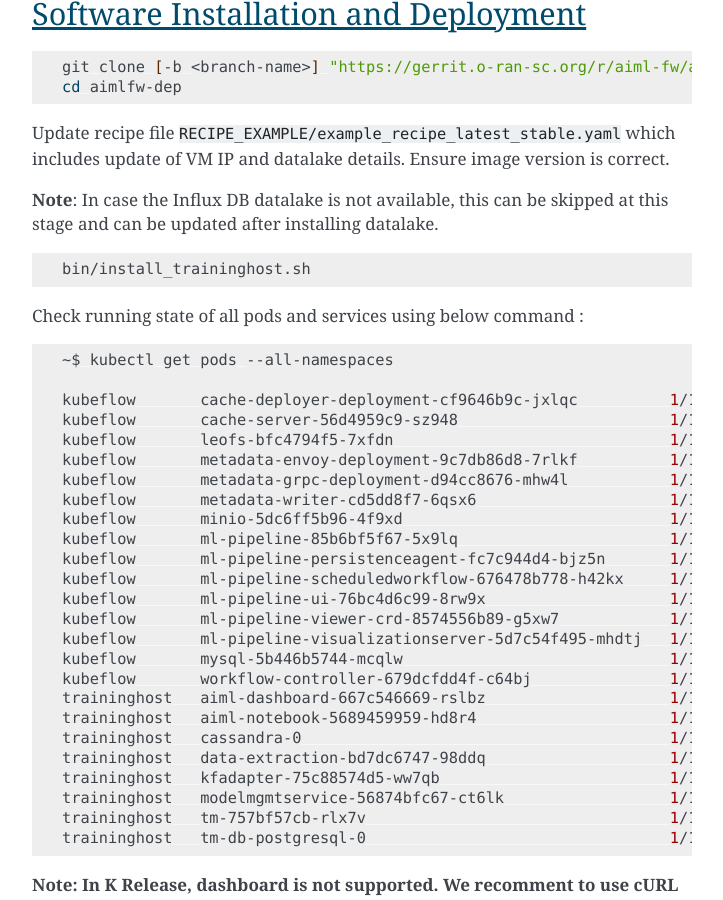
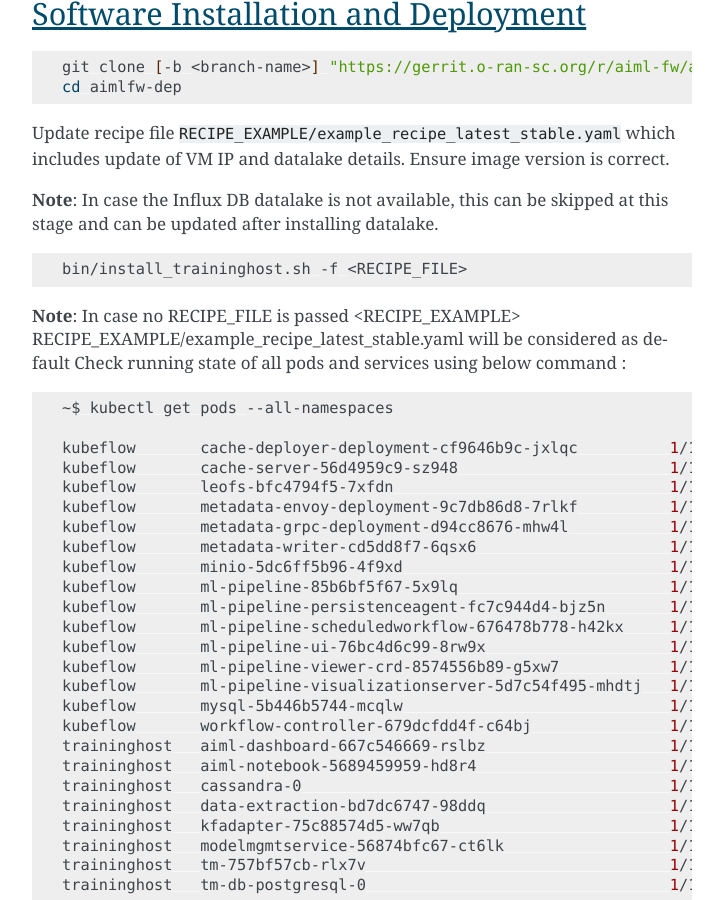
Before and after one commit to o-ran-sc/aiml-fw-aimlfw-dep, a Sphinx documentation site: the page built from docs/installation-guide.rst, in a window 1280 px wide and 900 px high, scrolled down 1579 px. Shown: the whole window, without its empty margins (388-1111 px from the left). Built offline with Sphinx 7.4.7, drawn with Linux system fonts in a browser that asks for light colours; some of the changed text lies outside the part shown.

Commit message:
Document Update
Updating document based on recent changes in influxdb installation and
bin/install_traininghost.sh

Change-Id: I10efcabdf39301d12333b3d239025075b594d63e
Signed-off-by: moksh.baweja <moksh.baweja@samsung.com>

```diff
--- a/docs/installation-guide.rst
+++ b/docs/installation-guide.rst
@@ -80,10 +80,10 @@
 
 .. code:: bash
 
-        bin/install_traininghost.sh
+        bin/install_traininghost.sh -f <RECIPE_FILE>
 
 
-
+**Note**: In case no RECIPE_FILE is passed <RECIPE_EXAMPLE> RECIPE_EXAMPLE/example_recipe_latest_stable.yaml will be considered as default
 Check running state of all pods and services using below command :
 
 .. code:: bash
```
Also changed, not shown: other parts of docs/installation-guide.rst (+1 -1 lines).
